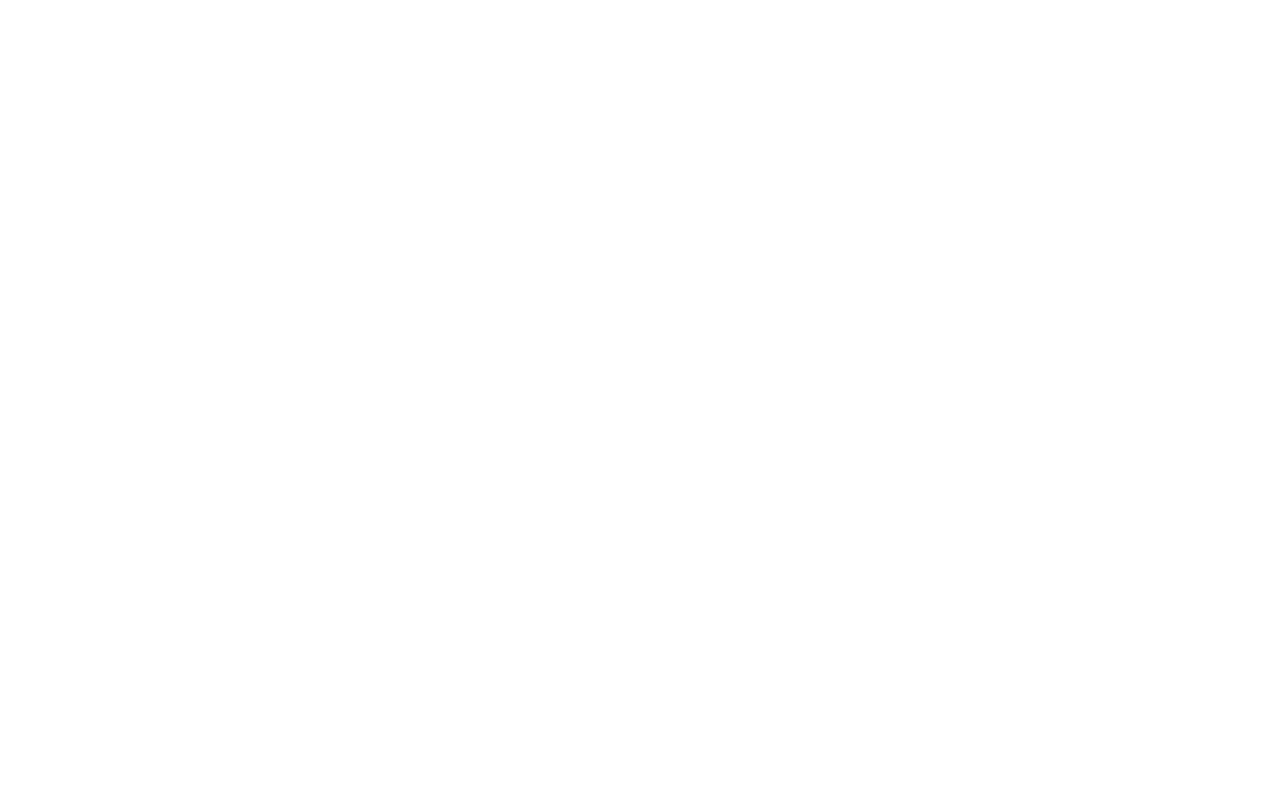
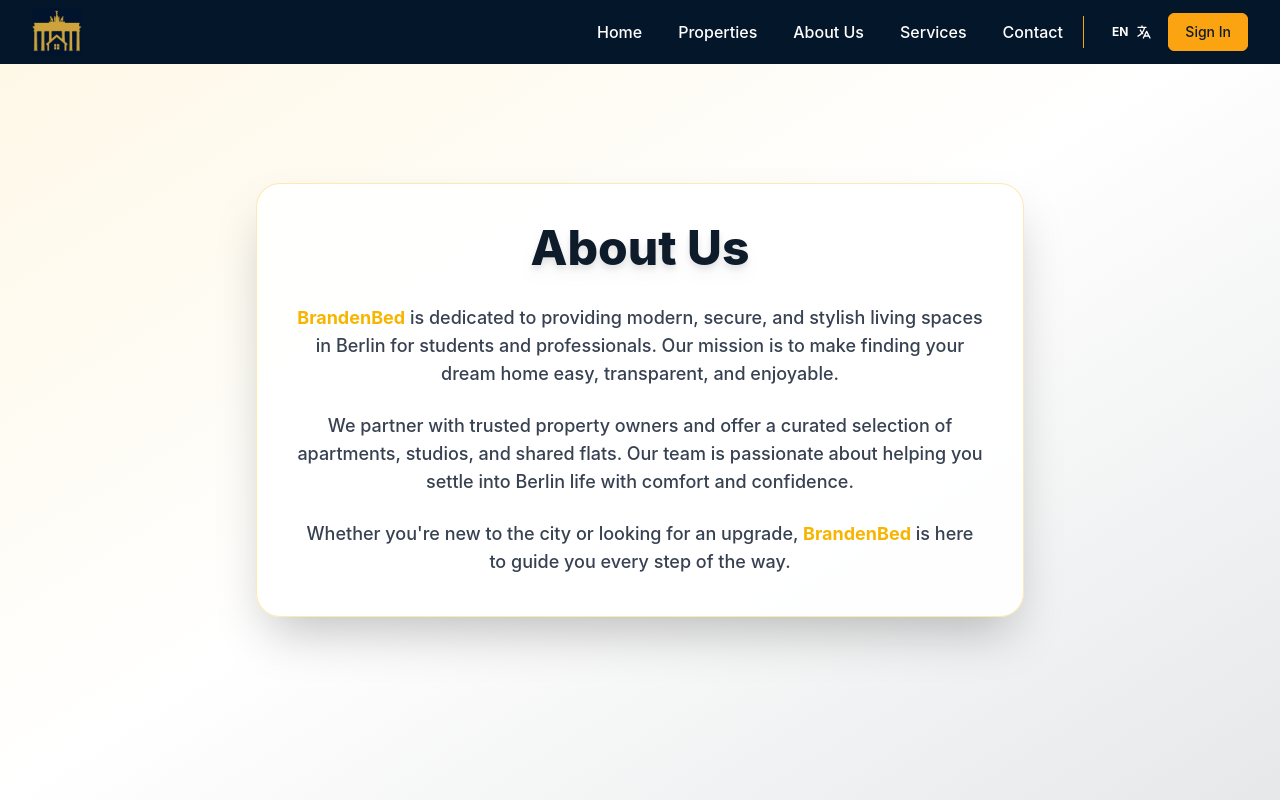
Before and after one commit to Shital2005/BrandenBed, a React (Vite) app in the folder client/: page /about in a window 1280 px wide. Before the commit this address had no page. Shown: the top 800 px of the page. Built offline with nearby package versions, Linux system fonts and the light colour scheme.

Commit message:
about us page

```diff
--- a/client/src/App.jsx
+++ b/client/src/App.jsx
@@ -3,6 +3,7 @@ import { BrowserRouter as Router, Routes, Route } from 'react-router-dom'
 import LandingPage from './pages/LandingPage.jsx'
 import Properties from './pages/Properties.jsx';
 import PropertyDetails from './pages/PropertyDetails.jsx';
+import AboutUs from './pages/AboutUs'; // Import AboutUs component
 
 function App() {
   return (
@@ -11,6 +12,7 @@ function App() {
         <Route path="/" element={<LandingPage />} />
         <Route path="/properties" element={<Properties />} />
         <Route path="/property/:id" element={<PropertyDetails />} />
+          <Route path="/about" element={<AboutUs />} /> // Add About Us route
       </Routes>
     </Router>
   )
--- a/client/src/components/Header.jsx
+++ b/client/src/components/Header.jsx
@@ -10,7 +10,7 @@ function Header() {
   const activeNavLink = 'text-yellow bg-navy-dark px-4 py-2 rounded-md font-medium'
 
   return (
-  <header className="w-full" style={{ backgroundColor: 'rgb(4, 22, 41)' }}>
+  <header className="w-full fixed top-0 left-0 z-50" style={{ backgroundColor: 'rgb(4, 22, 41)' }}>
       <div className="max-w-7xl mx-auto px-4 sm:px-6 lg:px-8">
         <div className="flex h-16 items-center justify-between">
           {/* Logo */}
@@ -26,7 +26,7 @@ function Header() {
           <nav className="hidden md:flex items-center space-x-1">
             <Link to="/" className={navLink}>Home</Link>
             <Link to="/properties" className={navLink}>Properties</Link>
-            <a href="#about" className={navLink}>About Us</a>
+            <Link to="/about" className={navLink}>About Us</Link>
             <a href="#services" className={navLink}>Services</a>
             <a href="#contact" className={navLink}>Contact</a>
 
--- a/client/src/components/Hero.jsx
+++ b/client/src/components/Hero.jsx
@@ -2,6 +2,7 @@
 import { motion } from 'framer-motion';
 import { useState, useEffect } from 'react';
 import { FaArrowRight } from 'react-icons/fa';
+import { Link } from 'react-router-dom';
 import HeroImage from '../images/HeroImage.jpeg';
 
 function Hero() {
@@ -55,22 +56,23 @@ function Hero() {
           {tagline}
         </motion.p>
         <div className="flex flex-col sm:flex-row gap-6 justify-center items-center mt-4">
-          <motion.button
+          <motion.div
             whileHover={{ scale: 1.05, backgroundColor: '#F7B500', color: '#0D1B2A' }}
             whileTap={{ scale: 0.97 }}
-            className="px-8 py-4 border-2 border-[#F7B500] text-[#F7B500] font-bold rounded-xl bg-transparent transition-colors duration-150 hover:bg-[#F7B500] hover:text-[#0D1B2A] shadow-lg"
+            className="px-8 py-4 border-2 border-[#F7B500] text-[#F7B500] font-bold rounded-xl bg-transparent transition-colors duration-150 hover:bg-[#F7B500] hover:text-[#0D1B2A] shadow-lg cursor-pointer"
           >
-            Explore Properties
-          </motion.button>
-          <motion.button
+            <Link to="/properties" className="block w-full h-full">Explore Properties</Link>
+          </motion.div>
+          <motion.div
             whileHover={{ scale: 1.08, boxShadow: '0 0 0 4px #F7B500' }}
             whileTap={{ scale: 0.97 }}
-            className="px-8 py-4 border-2 border-[#F7B500] text-[#F7B500] font-bold rounded-xl bg-transparent transition-all duration-150 hover:bg-[#F7B500] hover:text-[#0D1B2A] shadow-lg flex items-center gap-2 relative overflow-hidden"
+            className="px-8 py-4 border-2 border-[#F7B500] text-[#F7B500] font-bold rounded-xl bg-transparent transition-all duration-150 hover:bg-[#F7B500] hover:text-[#0D1B2A] shadow-lg flex items-center gap-2 relative overflow-hidden cursor-pointer"
           >
-
-            <span className="relative z-10">Learn More</span>
-            <span className="absolute inset-0 rounded-xl border-2 border-transparent group-hover:border-[#F7B500] animate-gradient-x" />
-          </motion.button>
+            <Link to="/about" className="block w-full h-full flex items-center justify-center gap-2">
+              <span className="relative z-10">Learn More</span>
+              <span className="absolute inset-0 rounded-xl border-2 border-transparent group-hover:border-[#F7B500] animate-gradient-x" />
+            </Link>
+          </motion.div>
         </div>
 
       </div>
--- /dev/null
+++ b/client/src/pages/AboutUs.jsx
@@ -0,0 +1,28 @@
+import Header from '../components/Header';
+import Footer from '../components/Footer';
+
+function AboutUs() {
+  return (
+    <>
+      <Header />
+      <main className="min-h-screen flex flex-col items-center justify-center bg-gradient-to-br from-[#F7B500]/10 via-white to-[#0D1B2A]/10 py-24 px-4">
+        <section className="max-w-3xl mx-auto text-center bg-white/90 rounded-3xl shadow-2xl border border-[#F7B500]/30 p-10 relative">
+
+          <h1 className="text-5xl font-extrabold mb-8 text-[#0D1B2A] drop-shadow-lg">About Us</h1>
+          <p className="text-lg mb-6 text-gray-700 font-medium">
+            <span className="text-[#F7B500] font-bold">BrandenBed</span> is dedicated to providing modern, secure, and stylish living spaces in Berlin for students and professionals. Our mission is to make finding your dream home easy, transparent, and enjoyable.
+          </p>
+          <p className="text-lg mb-6 text-gray-700 font-medium">
+            We partner with trusted property owners and offer a curated selection of apartments, studios, and shared flats. Our team is passionate about helping you settle into Berlin life with comfort and confidence.
+          </p>
+          <p className="text-lg text-gray-700 font-medium">
+            Whether you're new to the city or looking for an upgrade, <span className="text-[#F7B500] font-bold">BrandenBed</span> is here to guide you every step of the way.
+          </p>
+        </section>
+      </main>
+      <Footer />
+    </>
+  );
+}
+
+export default AboutUs;
```
